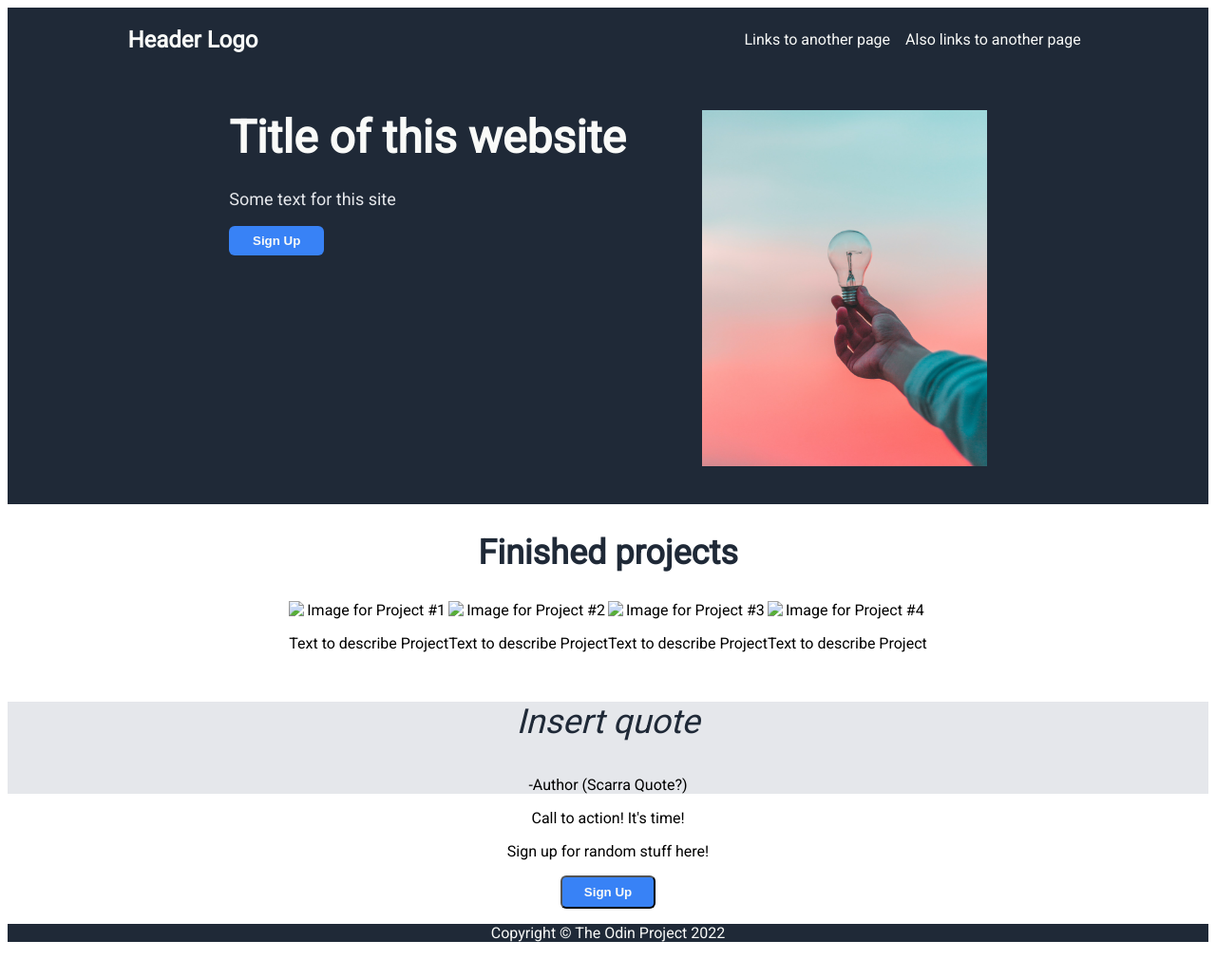
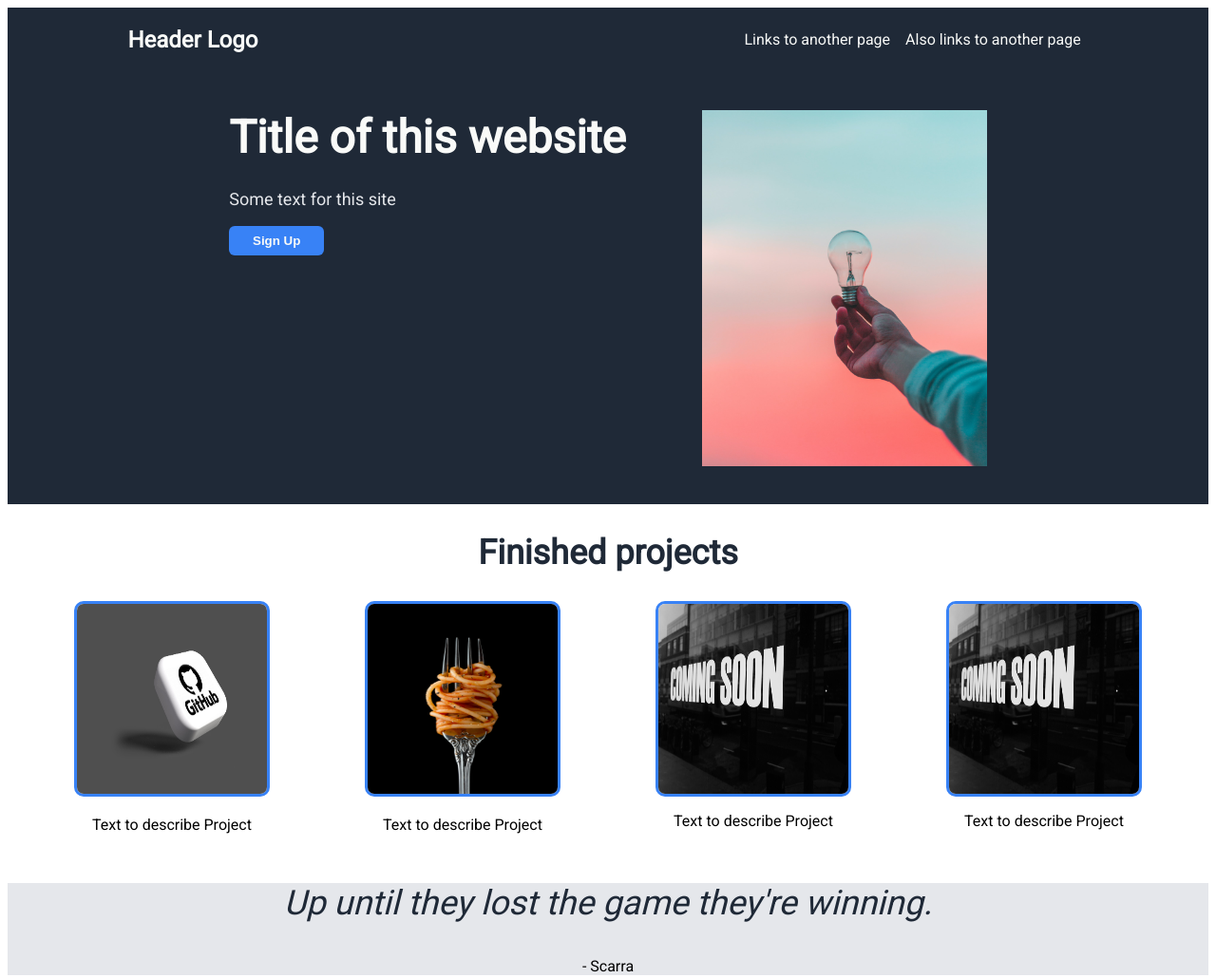
Before and after one commit to hardcoreseb/Landing-Page, a plain HTML site: page index.html in a window 1280 px wide. Shown: the top 1030 px of the page at 95% size. Before the commit the page ends 1008 px from the top, so only its background shows below. Drawn offline with Linux system fonts and the light colour scheme.

Commit message:
Finish project elements and quote element, start sign up element

```diff
--- a/index.html
+++ b/index.html
@@ -32,30 +32,36 @@
         <h2 class="project-caption">Finished projects</h2>
         <div class="project-container">
             <div class="project1">
-                <img src="" alt="Image for Project #1">
+                <a href="https://github.com/hardcoreseb">
+                    <img class="recipes-img" src="./images/github_logo.jpg" alt="GitHub profile">
+                </a>
                 <p class="img-description">Text to describe Project</p>
             </div>
             <div class="project2">
-                <img src="" alt="Image for Project #2">
+                <a href="https://hardcoreseb.github.io/odin-recipes/">
+                    <img class="recipes-img" src="./images/recipes_page.jpg" alt="Link to recipe project/page">
+                </a>
                 <p class="img-description">Text to describe Project</p>
             </div>
             <div class="project3">
-                <img src="" alt="Image for Project #3">
+                <img class="recipes-img" src="./images/soon.jpg" alt="Placeholder image for soon to be projects">
                 <p class="img-description">Text to describe Project</p>
             </div>
             <div class="project4">
-                <img src="" alt="Image for Project #4">
+                <img class="recipes-img" src="./images/soon.jpg" alt="Placeholder image for soon to be projects">
                 <p class="img-description">Text to describe Project</p>
             </div>
         </div>
     </div>
     <div class="quote-section">
-        <p class="quote">Insert quote</p>
-        <p class="author">-Author (Scarra Quote?)</p>
+        <p class="quote">Up until they lost the game they're winning.</p>
+        <p class="author">- Scarra</p>
     </div>
     <div class="signup">
-        <p class="signup-header">Call to action! It's time!</p>
-        <p class="signup-text">Sign up for random stuff here!</p>
+        <div class="signup-text">
+            <h3 class="signup-header">Call to action! It's time!</h3>
+            <p class="signup-text">Sign up for random stuff here!</p>
+        </div>
         <button class="lower-button">Sign Up</button>
     </div>
     <footer>
--- a/styles/style.css
+++ b/styles/style.css
@@ -86,6 +86,7 @@ button:active {
 .project-container {
     display: flex;
     justify-content: center;
+    gap: 100px;
 }
 
 .project-caption {
@@ -101,6 +102,17 @@ button:active {
     flex-direction: column;
 }
 
+.recipes-img {
+    width: 200px;
+    height: 200px;
+    border-radius: 10px;
+    border: solid #3882f6 3px;
+}
+
+.recipes-img:hover {
+    filter: brightness(50%);
+}
+
 .quote-section {
     background-color: #e5e7eb;
 }
@@ -110,3 +122,20 @@ button:active {
     font-style: italic;
     color: #1f2937;
 }
+
+.signup {
+    background-color: #3882f6;
+    color: #f9faf8;
+    padding: 40px;
+    margin: 100px;
+    border-radius: 10px;
+    display: flex;
+    text-align: left;
+    align-items: center;
+}
+
+.lower-button {
+    margin-left: auto;
+    border: solid #f9faf8 1px;
+    height: 31px;
+}
```
Also changed, not shown: images/github_logo.jpg (added), images/recipes_page.jpg (added), images/soon.jpg (added).
